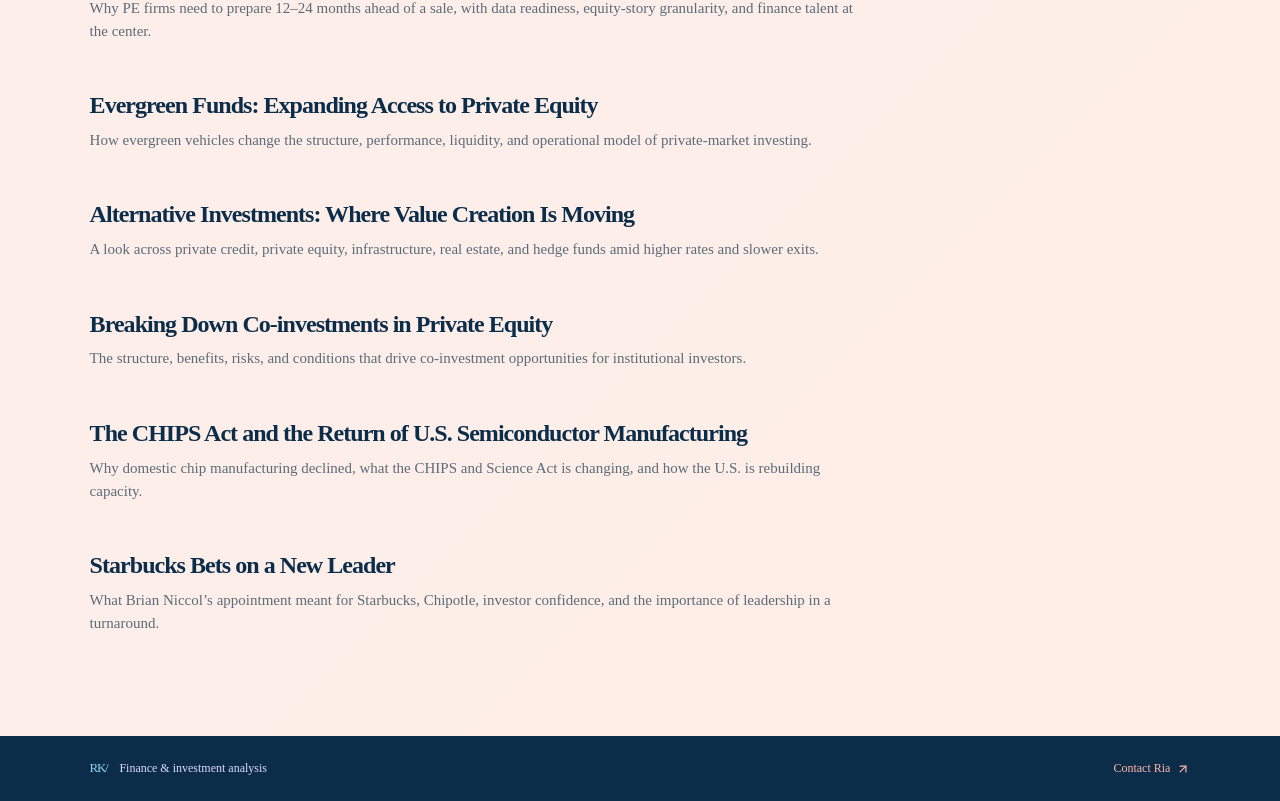
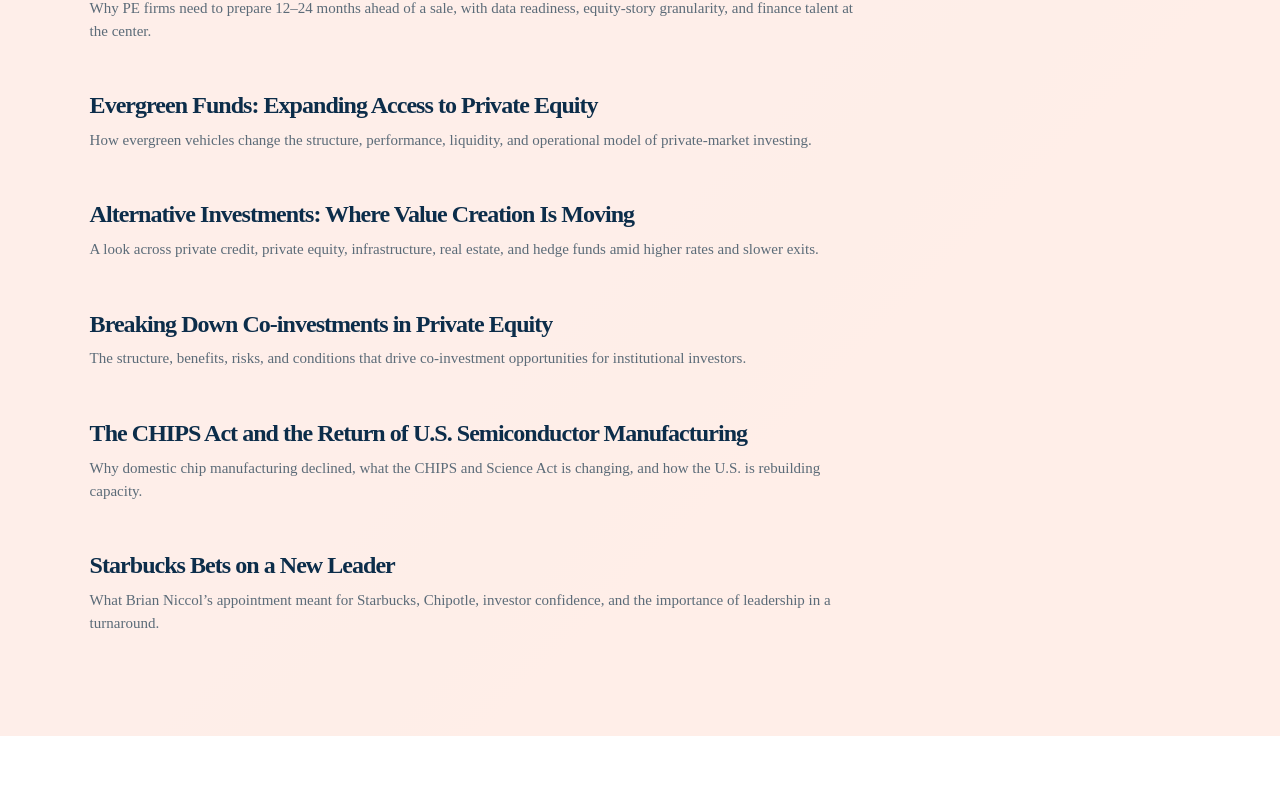
Before and after one commit to riakotharirsk/riakotharirsk.github.io, a React (Vite) app: page / in a window 1280 px wide. Shown: the part 1854-2655 px from the top of the page. After the commit the page ends 2590 px from the top, so only its background shows below. Built offline with nearby package versions, Linux system fonts and the light colour scheme.

Commit message:
Remove unnecessary footer links

```diff
--- a/src/App.tsx
+++ b/src/App.tsx
@@ -63,7 +63,6 @@ function App() {
         </article>)}</div>
       </section>
     </main>
-    <footer className="footer"><span><span className="mark">RK/</span> Finance & investment analysis</span><a href={`mailto:${email}`}>Contact Ria <ArrowUpRight size={14} /></a></footer>
   </div>;
 }
 
```
